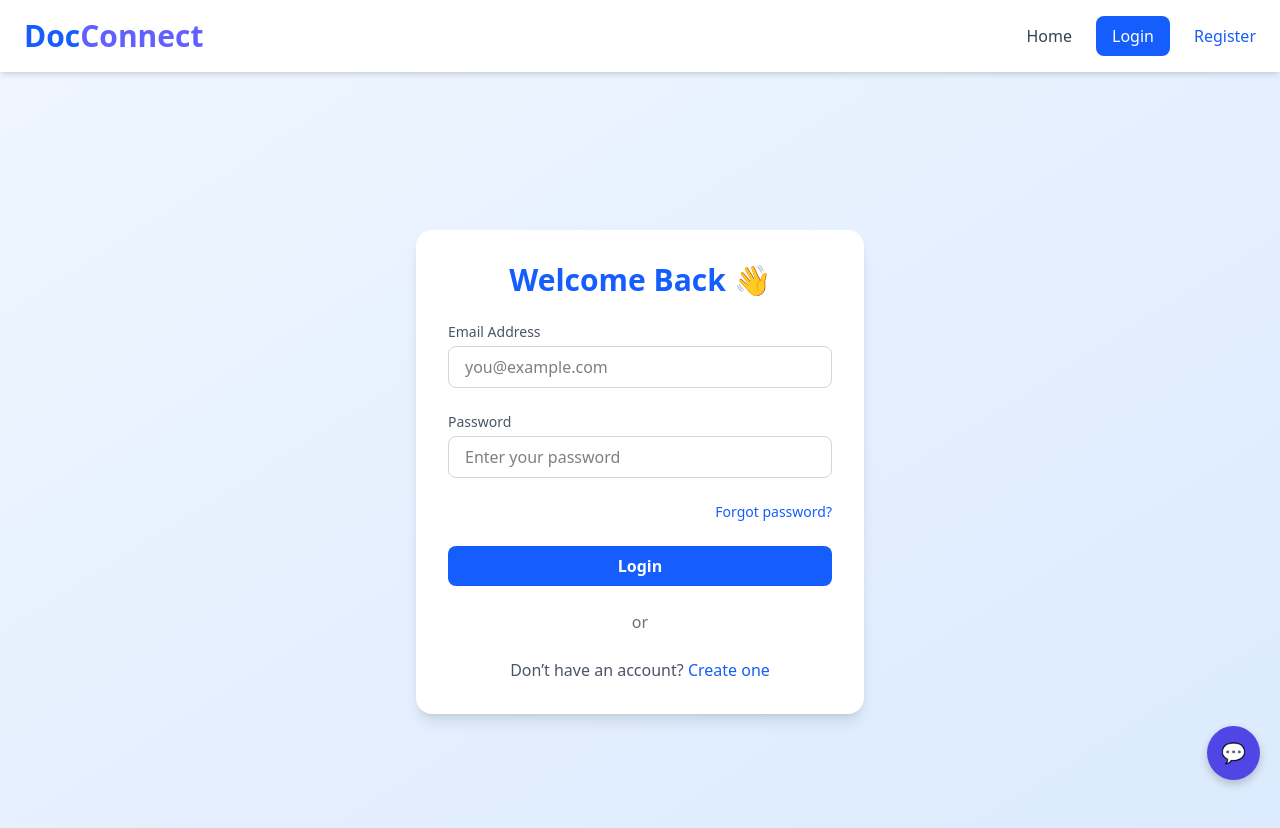
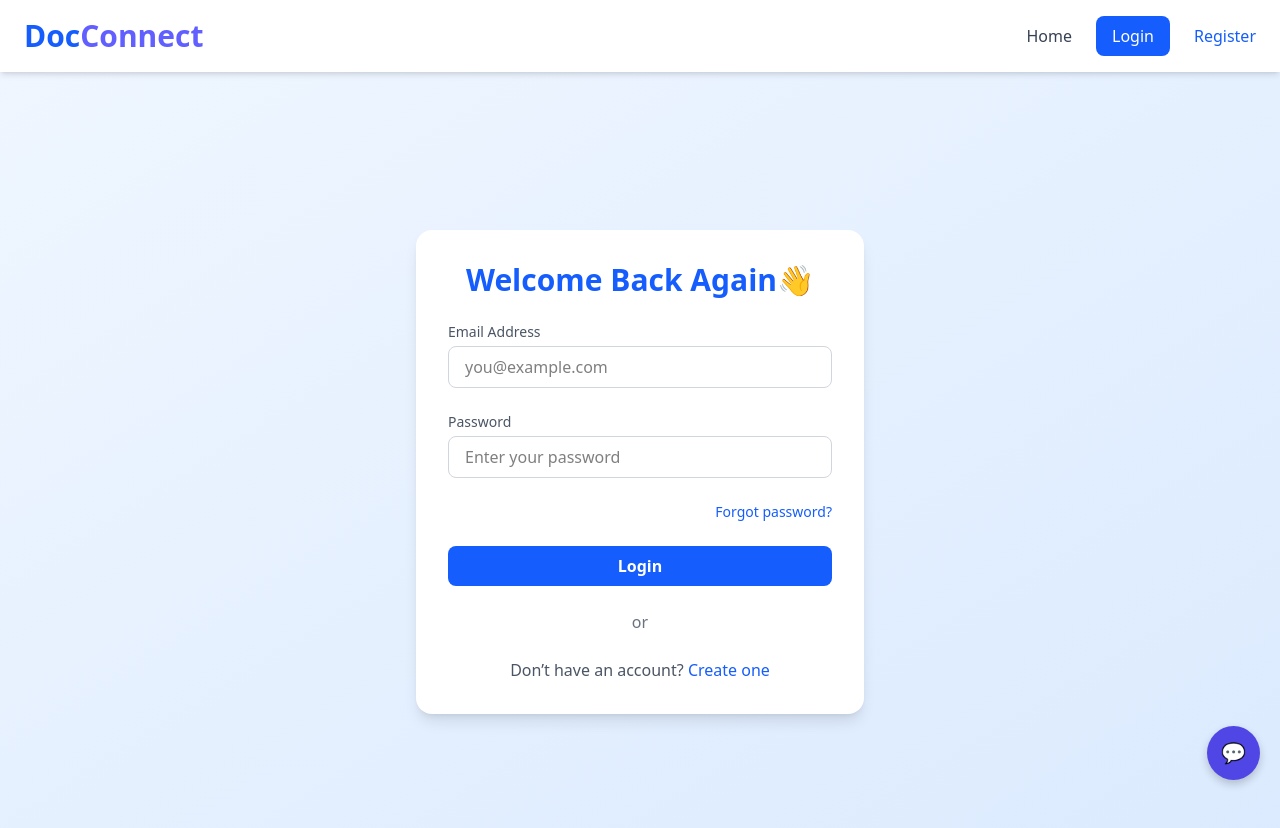
Before and after one commit to deepcodelab/doctotrrefwebfrontend, a React (Vite) app: page /login in a window 1280 px wide. Shown: the top 828 px of the page. Built offline with nearby package versions, Linux system fonts and the light colour scheme.

Commit message:
resolve localhost error

```diff
--- a/src/pages/Login.tsx
+++ b/src/pages/Login.tsx
@@ -36,7 +36,7 @@ const Login: React.FC = () => {
     <div className="min-h-screen bg-gradient-to-br from-blue-50 to-blue-100 flex flex-col items-center justify-center px-4">
       <div className="bg-white shadow-lg rounded-2xl w-full max-w-md p-8">
         <h2 className="text-3xl font-bold text-center text-blue-600 mb-6">
-          Welcome Back 👋
+          Welcome Back Again👋
         </h2>
 
         <form onSubmit={handleSubmit} className="space-y-6">
```
